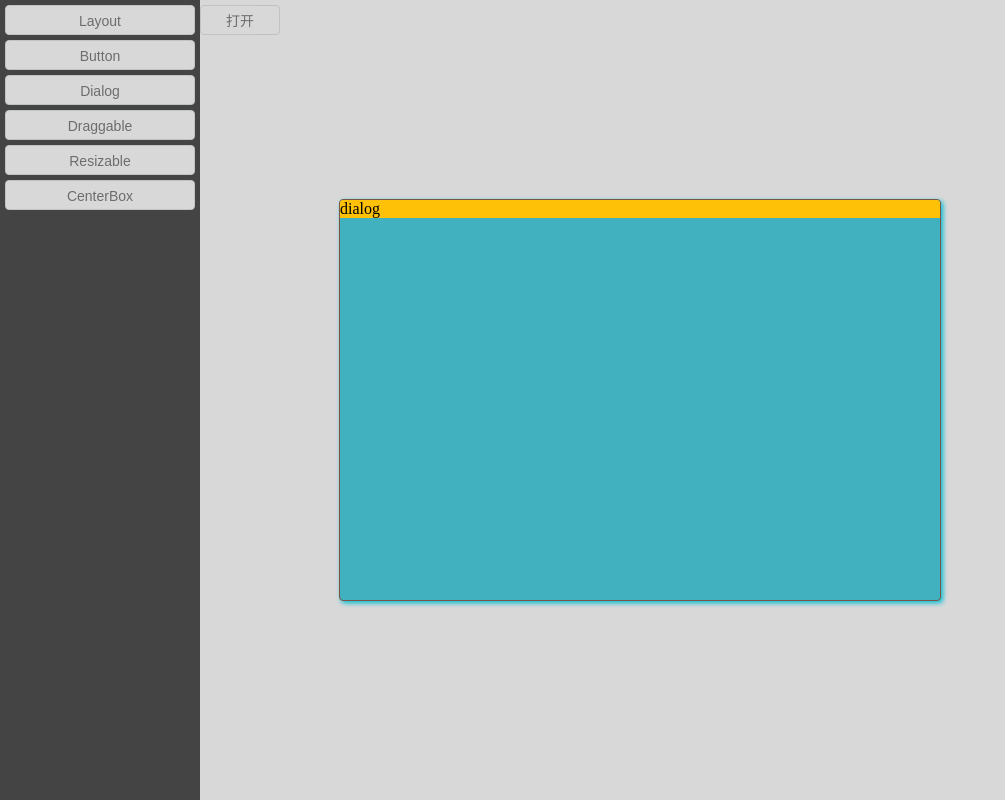
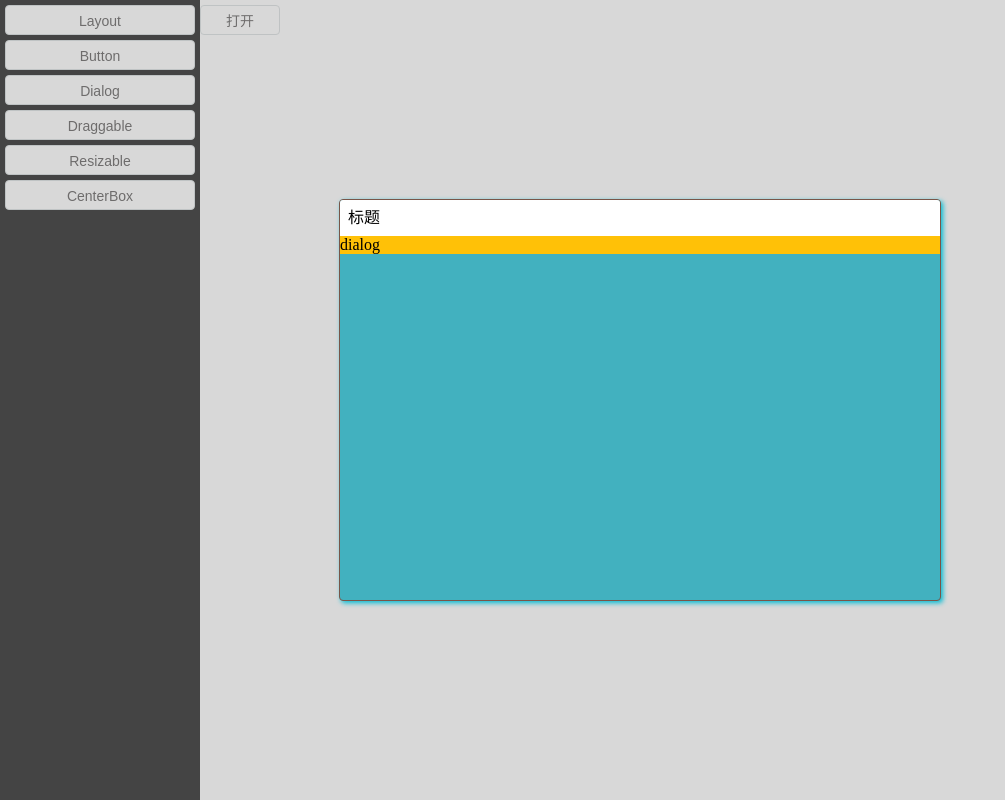
Before and after one commit to Joy1326/LyUI, a Vue app: page /#/dialog in a window 1280 px wide. Both pictures are taken after a click on the button "打开". Shown: the whole page, without its empty margins (0-1005 px from the left). Built offline with nearby package versions, Linux system fonts and the light colour scheme.

Commit message:
dialog添加标题

```diff
--- a/src/components/dialog/Dialog.vue
+++ b/src/components/dialog/Dialog.vue
@@ -24,20 +24,27 @@
       :width="width"
       :height="height"
       ref="resizableBox"
+      v-draggable="draggableOpt"
     >
       <div class="ly-dialog-body">
+        <div
+          class="ly-dialog-title-box"
+          ref="refHandle"
+          :style="titleStyle"
+          v-html="title"
+        ></div>
         <slot></slot>
       </div>
     </Resizable>
   </div>
 </template>
 <script>
-import CenterBox from "../centerbox";
 import Resizable from "../resizable";
 import MaskLayer from "../masklayer";
-
+import draggableMixin from "../mixins/draggable";
 export default {
-  components: { CenterBox, Resizable, MaskLayer },
+  components: { Resizable, MaskLayer },
+  mixins: [draggableMixin],
   props: {
     value: {
       type: Boolean,
@@ -63,6 +70,18 @@ export default {
     maskClosable: {
       type: Boolean,
       default: true
+    },
+    title:{
+      type:String,
+      default:'标题'
+    },
+    draggable:{
+      type:Boolean,
+      default:false
+    },
+    resizable:{
+      type:Boolean,
+      default:false
     }
   },
   data() {
@@ -71,7 +90,10 @@ export default {
       sTop: "auto",
       tagWidth: "auto",
       tagHeight: "auto",
-      showDlg: this.value
+      showDlg: this.value,
+      draggableOpt: {
+        handle: this.getRefHandle
+      }
     };
   },
   watch: {
@@ -91,6 +113,10 @@ export default {
         width: this.tagWidth,
         height: this.tagHeight
       };
+    },
+    titleStyle(){
+      console.log(this.draggable)
+      return this.draggable? {cursor:'move'}:null
     }
   },
   mounted() {
@@ -145,6 +171,9 @@ export default {
     },
     onMaskLayerClick() {
       this.close();
+    },
+    getRefHandle() {
+      return this.$refs.refHandle;
     }
   }
 };
@@ -164,4 +193,10 @@ export default {
   height: 100%;
   width: 100%;
 }
+.ly-dialog-title-box {
+  height: 36px;
+  line-height: 36px;
+  padding-left: 8px;
+  background-color: white;
+}
 </style>
--- a/src/page/dialog/Dialog.vue
+++ b/src/page/dialog/Dialog.vue
@@ -1,7 +1,7 @@
 <template>
     <div>
         <LyButton @click="openDlg">打开</LyButton>
-        <LyDialog v-model="dlgShow" height="400px" width="600px" >
+        <LyDialog v-model="dlgShow" height="400px" width="600px" draggable>
             <div style="background:#FFC107;">
                 dialog
             </div>
```
